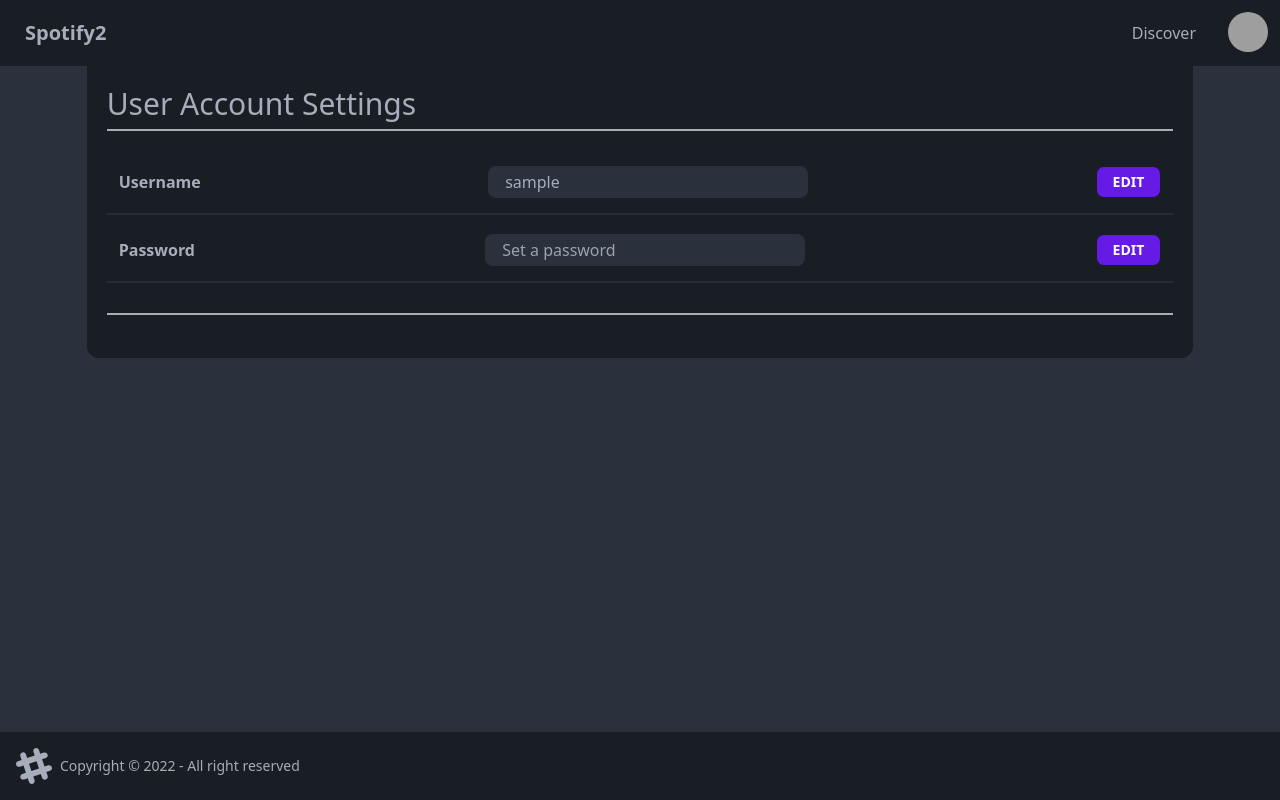
After one commit to JayssonS/SeniorProject, a Django app: page /settings/ in a window 1280 px wide. The commit adds this page. Run offline with Django 3.2, Linux system fonts and the light colour scheme; the visitor is signed in with stand-in values (Sample User, id 1); some libraries are stand-ins or nearby versions; grey boxes are pictures that could not be loaded.

Commit message:
Settings, UI changes
- Password changing implemented
- Setting password for OAuth2 accounts implemented
- Username changing implemented
- Settings page implemented

```diff
--- a/spotify2/settings.py
+++ b/spotify2/settings.py
@@ -143,7 +143,7 @@ AUTH_USER_MODEL = 'spotify2_app.CustomUser'
 AUTH_PROFILE_MODULE = 'spotify2_app.UserProfile'
 LOGIN_REDIRECT_URL = '/'
 LOGOUT_REDIRECT_URL = '/'
-LOGIN_URL='login'
+LOGIN_URL='/login'
 
 # Internationalization
 # https://docs.djangoproject.com/en/3.2/topics/i18n/
--- /dev/null
+++ b/spotify2_app/static/scripts/profile/user_settings.js
@@ -0,0 +1,4 @@
+
+$(function () {
+    console.log(djangoUserData);
+});
--- a/spotify2_app/templates/base.html
+++ b/spotify2_app/templates/base.html
@@ -42,7 +42,7 @@
 
 <body class="flex flex-col h-screen">
 		{% include "base/navbar.html" %}
-		<div class="container w-11/12 md:w-10/12 2xl:w-8/12 mb-5 mx-auto">
+		<div class="container w-11/12 md:w-10/12 2xl:w-8/12 mb-5 pt-5 mx-auto">
 			{% block content %}
 			{% endblock %}
 		</div>
--- a/spotify2_app/templates/base/navbar.html
+++ b/spotify2_app/templates/base/navbar.html
@@ -1,4 +1,4 @@
-<div class="navbar bg-neutral mb-5">
+<div class="navbar bg-neutral">
     <div class="flex-1">
         <a class="btn btn-ghost normal-case text-xl" href="/">Spotify2</a>
     </div>
@@ -12,7 +12,7 @@
         <div class="dropdown dropdown-end">
             <label tabindex="0" class="btn btn-ghost btn-circle avatar">
                 <div class="w-10 rounded-full">
-                    <img src="https://api.lorem.space/image/face?hash=33791" />
+                    <img src="https://api.lorem.space/image?w=150&h=180" />
                 </div>
             </label>
             <ul tabindex="0" class="menu menu-compact dropdown-content mt-3 p-2 shadow bg-neutral rounded-box w-52">
@@ -21,7 +21,7 @@
                         Profile
                     </a>
                 </li>
-                <li><a>Settings</a></li>
+                <li><a href='/settings'>Settings</a></li>
                 <li><a href="/logout">Logout</a></li>
             </ul>
         </div>
--- a/spotify2_app/templates/discover/discover_form.html
+++ b/spotify2_app/templates/discover/discover_form.html
@@ -36,7 +36,7 @@ Discover - Tailor
             {% include "discover/form_sections/form_songs.html" %}
         </form>
     </div>
-    <div class="alert alert-error w-1/3 bottom-[-20%] inset-x-0 mx-auto fixed shadow-lg" id="alert-form-error">
+    <div class="alert alert-error select-none w-1/3 bottom-[-20%] inset-x-0 mx-auto fixed shadow-lg" id="alert-form-error">
         <div>
             <svg xmlns="http://www.w3.org/2000/svg" class="stroke-current flex-shrink-0 h-6 w-6" fill="none" viewBox="0 0 24 24"><path stroke-linecap="round" stroke-linejoin="round" stroke-width="2" d="M10 14l2-2m0 0l2-2m-2 2l-2-2m2 2l2 2m7-2a9 9 0 11-18 0 9 9 0 0118 0z" /></svg>
             <span>placeholder</span>
--- /dev/null
+++ b/spotify2_app/templates/profile/user_settings.html
@@ -0,0 +1,92 @@
+{% extends 'base.html' %}
+
+{% load static %}
+
+{% block head %}
+<script>
+    const djangoUserData = {
+        id: "{{ user.id }}",
+        username: "{{ user.username }}",
+        first_name: "{{ user.first_name }}",
+        last_name: "{{ user.last_name }}",
+        email: "{{ user.email }}",
+        uid: "{{ user.uid }}",
+        recommendations: "{{ user.recommendations }}",
+    };
+</script>
+{% endblock %}
+
+{% block title %}
+
+{% if user.first_name == '' %}
+    {{user.username}}
+{% else %}
+    {{user.first_name}} {{user.last_name}}
+{% endif %}
+ - Settings
+{% endblock %}
+
+{% block content %}
+
+<div class="m-[-1.25rem] bg-neutral p-5 rounded-b-xl">
+    <span class="text-xl md:text-3xl text-bold">User Account Settings</span>
+    <div class="divider before:bg-[#a6adba] after:bg-[#a6adba] mt-0 pt-0"></div>
+    <div class="w-full">
+        <form
+            method="post"
+            action="."
+            class="w-full h-12
+            flex justify-between w-full h-8 rounded-xl p-3">
+            {% csrf_token %}
+            <span class="font-bold mt-1 max-w-200 w-200">Username</span>
+            <input
+                type="text"
+                name="username"
+                value="{{ user.username }}"
+                class="input h-8 m-0 w-full max-w-xs">
+            <button class="btn bg-primary hover:bg-primary-focus text-white h-8 min-h-8" href="/signup">Edit</button>
+        </form>
+        <div class="divider mt-5 mb-0 pt-0"></div>
+    </div>
+    <div class="w-full">
+        <form
+            method="post"
+            action="."
+            class="w-full h-12
+            flex justify-between w-full h-8 rounded-xl p-3">
+            {% csrf_token %}
+            <span class="font-bold mt-1 max-w-200 w-200">Password</span>
+            {% if 'pbkdf2_sha256' in user.password %}
+                <input
+                    required
+                    type="password"
+                    name="password"
+                    placeholder="Current password"
+                    class="input h-8 m-0 w-full max-w-xs">
+                <input
+                    required
+                    type="password"
+                    name="newpassword"
+                    placeholder="New password"
+                    class="input h-8 m-0 w-full max-w-xs">
+            {% else %}
+                <input
+                    required
+                    class="hidden"
+                    name="password"></input>
+                <input
+                    required
+                    type="password"
+                    name="newpassword"
+                    placeholder="Set a password"
+                    class="input h-8 m-0 w-full max-w-xs">
+            {% endif %}
+            <button class="btn bg-primary hover:bg-primary-focus text-white h-8 min-h-8" href="/signup">Edit</button>
+        </form>
+        <div class="divider mt-5 mb-0 pt-0"></div>
+    </div>
+    <div class="divider before:bg-[#a6adba] after:bg-[#a6adba] pt-0"></div>
+</div>
+
+<script src="{% static 'scripts/profile/user_settings.js' %}"></script>
+{% endblock %}
--- a/spotify2_app/urls.py
+++ b/spotify2_app/urls.py
@@ -7,14 +7,23 @@ app_name = 'spotify2_app'
 
 urlpatterns = [
     path('', views.home, name='home'),
+
+    # Recommendation form
     path('discover/', views.discover_main, name='discover'),
     path('discover/recommendations/', views.discover_recommendations, name='discover_recommendations'),
     path('discover/tailor/', views.discover_form, name='discover_form'),
+
+        # API endpoints
     path('api/search_artist/', views.search_artist, name='search_artist'),
     path('api/search_song/', views.search_song, name='search_song'),
     path('api/get_recommendations/', views.get_recommendations, name='get_recommendations'),
+
+    # User auth
     path('signup/', views.request_signup, name = 'signup'),
     path('login/', views.request_login, name = 'login'),
     path('logout/', auth_views.LogoutView.as_view(), name = 'logout'),
-    url(r'^u/(?P<username>\w+)/$', views.user_profile, name='user-profile')
+
+    # User account related
+    url(r'^u/(?P<username>\w+)/$', views.user_profile, name='user-profile'),
+    path('settings/', views.user_settings, name = 'settings'),
 ]
--- a/spotify2_app/views.py
+++ b/spotify2_app/views.py
@@ -4,7 +4,10 @@ import re
 from django.shortcuts import redirect, render
 from django.http import HttpResponseBadRequest, HttpResponse
 from django.views.decorators.http import require_GET, require_POST
-from django.contrib.auth import login, authenticate
+from django.contrib.auth.hashers import check_password, make_password
+from django.contrib.auth.decorators import login_required
+from django.contrib.auth.password_validation import validate_password
+from django.contrib.auth import login, authenticate, update_session_auth_hash
 from django.contrib import messages
 from .models import *
 from .forms import *
@@ -34,15 +37,26 @@ def user_profile(request, username):
 
     return render(request, 'profile/user_profile.html', {'pUser': user})
 
+@login_required
+def user_settings(request):
+    if (request.method == 'POST'):
+        print(request.POST)
+        if (request.POST.__contains__('username')):
+            change_username(request)
+
+        if (request.POST.__contains__('password')):
+            change_password(request)
+
+    return render(request, 'profile/user_settings.html')
+
 # Views relating to login functionality
 
 def request_login(request):
-    print(request.path)
-    print(request.get_full_path)
     """ if (request.user.is_authenticated):
         return redirect('/') """
 
     if (request.method == 'POST'):
+        print(request.POST)
         form = LoginForm(request, data=request.POST)
 
         if form.is_valid():
@@ -312,3 +326,39 @@ def save_reco_to_user(user, recommendations):
 
     setattr(user, CONST_RECO_MODEL_NAME, parsedRecommendations)
     user.save()
+
+def change_username(request):
+    request_new_username = request.POST.get('username')
+
+    if (len(request_new_username) <= 4):
+        print("invalid username")
+        return
+
+    if (not CustomUser.objects.filter(username=request_new_username).exists()):
+        request.user.username = request_new_username
+
+        request.user.save()
+
+def change_password(request):
+    request_new_pass = request.POST.get('newpassword')
+    current_pass = request.user.password
+    request_old_pass = request.POST.get('password')
+
+    if ('pbkdf2_sha256' in request.user.password):
+        is_pass_correct = check_password(request_old_pass, current_pass)
+
+        if (not is_pass_correct):
+            print('invalid old password')
+            return
+
+    try:
+        validate_password(request_new_pass, request.user)
+    except:
+        print("Invalid new password")
+        return
+
+    new_password = make_password(request_new_pass)
+    request.user.password = new_password
+
+    request.user.save()
+    update_session_auth_hash(request, request.user)
```
Also changed, not shown: spotify2_app/static/scripts/discover/form.js (+15 -19 lines), 1 other file.
